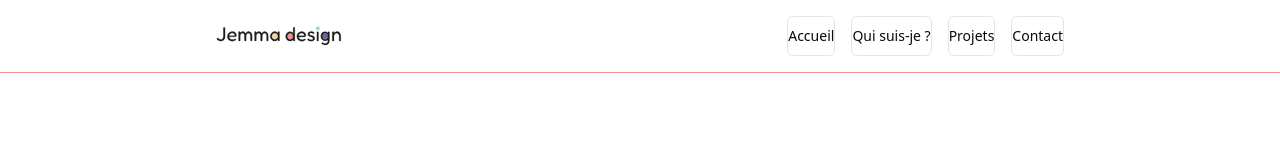
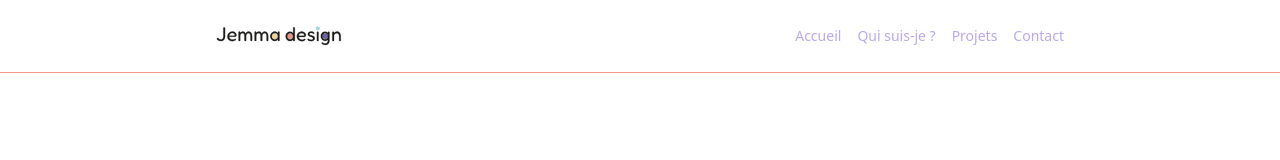
Before and after one commit to rayhearth/my-portfolio, a Next.js app: page / in a window 1280 px wide. Shown: the top 160 px of the page. Built offline with nearby package versions, Linux system fonts and the light colour scheme.

Commit message:
add animation on navbar and personalize button

```diff
--- a/app/_components/Header.jsx
+++ b/app/_components/Header.jsx
@@ -4,7 +4,7 @@ import React, { useState } from "react";
 import { buttonVariants } from "@/components/ui/button";
 import { cn } from "@/lib/utils";
 import Link from "next/link";
-import Section from "./Section";
+
 
 const Header = () => {
 	const [menuOpen, setMenuOpen] = useState(false);
@@ -67,7 +67,7 @@ const Header = () => {
 				{/* Menu Mobile avec animation */}
 				<ul
 					id="toggled-menu"
-					className={`absolute top-16 left-0 w-full p-6 flex flex-col items-center gap-4 bg-background border-b transition-transform duration-500 ease-in-out ${
+					className={`absolute top-16 left-0 w-full p-6 flex flex-col items-center gap-4 bg-background border-b transition-transform duration-500 ease-in-out  ${
 						menuOpen ? "translate-x-0" : "-translate-x-full"
 					} md:hidden`}
 				>
@@ -95,7 +95,7 @@ const Header = () => {
 					<Link
 						href="/contact"
 						onClick={toggleMenu}
-						className={cn(buttonVariants({ variant: "outline" }), "p-0")}
+						className={cn(buttonVariants({ variant: "outline" }), "p-0 ")}
 					>
 						Contact
 					</Link>
--- a/app/globals.css
+++ b/app/globals.css
@@ -12,7 +12,7 @@
     --popover-foreground: 0 0% 3.9%;
     --primary: 0 0% 9%;
     --primary-foreground: 0 0% 98%;
-    --secondary: 0 0% 96.1%;
+    --secondary: 254, 58%, 79%;
     --secondary-foreground: 0 0% 9%;
     --muted: 0 0% 96.1%;
     --muted-foreground: 0 0% 45.1%;
--- a/components/ui/button.jsx
+++ b/components/ui/button.jsx
@@ -13,7 +13,7 @@ const buttonVariants = cva(
         destructive:
           "bg-destructive text-destructive-foreground hover:bg-destructive/90",
         outline:
-          "border border-input bg-background hover:bg-accent hover:text-accent-foreground",
+          "bg-background text-secondary hover:text-border transition-transform duration-200 transform hover:-translate-y-1",
         secondary:
           "bg-secondary text-secondary-foreground hover:bg-secondary/80",
         ghost: "hover:bg-accent hover:text-accent-foreground",
```
